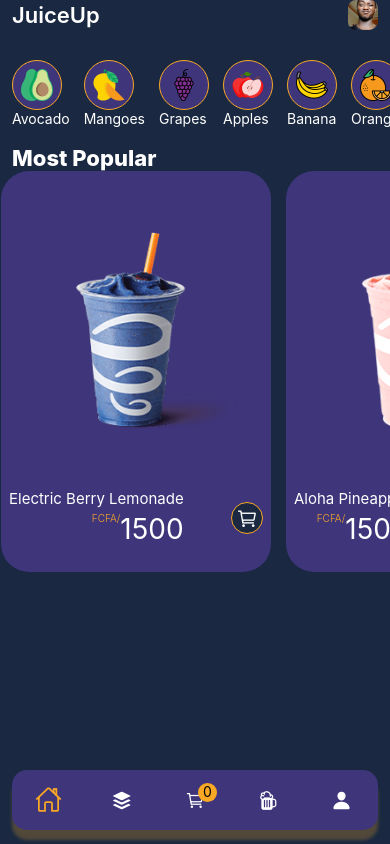
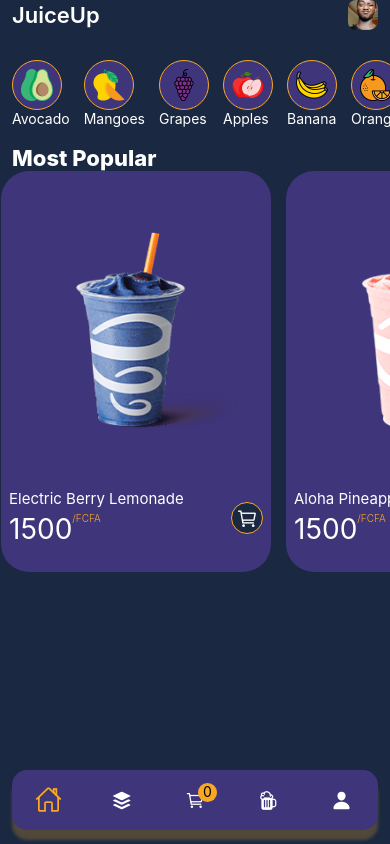
Before and after one commit to kouamegerard/StartedApp, a React Native app: screen /HomeScreen in a window 390 px wide. Built offline with nearby package versions, Linux system fonts and the light colour scheme.

Commit message:
Review home add to cart icon

```diff
--- a/src/components/juces/JucesComponent.js
+++ b/src/components/juces/JucesComponent.js
@@ -54,9 +54,9 @@ const JucesComponent = ({navigation}) => {
                     <View style={{ padding: 8, marginTop: 12, flexDirection: 'row', justifyContent: 'space-between', gap: 10, alignItems: 'center' }}>
                         <View style={{ flexDirection: 'column', flexWrap: 'wrap', gap: 4 }}>
                             <Text style={{ color: COLORS.white, flexWrap: 'wrap', fontSize: 15, }}>{item.name}</Text>
-                            <View style={{ flexDirection: 'row', }}>
-                                <Text style={styles.currencyLabel}>{item.currency}/</Text>
+                            <View style={{ flexDirection: 'row', alignItems: 'flex-start', padding: 0, }}>
                                 <Text style={{ color: COLORS.white, fontSize: 28, fontWeight: '400' }}>{item.price}</Text>
+                                <Text style={styles.currencyLabel}>/{item.currency}</Text>
                             </View>
                         </View>
                         <Pressable
@@ -95,7 +95,6 @@ const styles = StyleSheet.create({
 
     currencyLabel: {
         fontSize: 10,
-        marginLeft: "auto",
         fontWeight: "300",
         color: COLORS.main,
     },
--- a/src/screens/Cart.js
+++ b/src/screens/Cart.js
@@ -54,7 +54,7 @@ const Cart = () => {
         ListFooterComponent={ CartItemsList }
         style={{
           marginBottom: 48,
-         }}
+        }}
       />
     </>
   )
```
